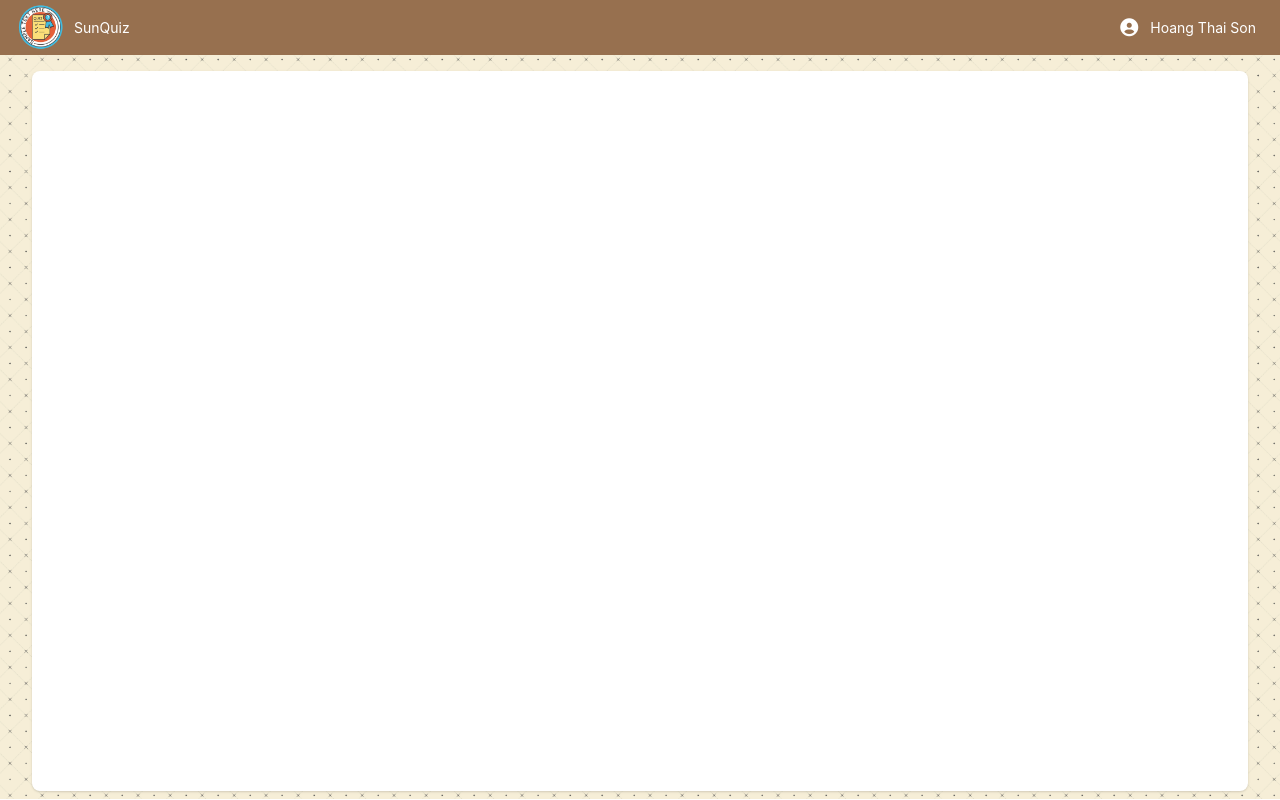
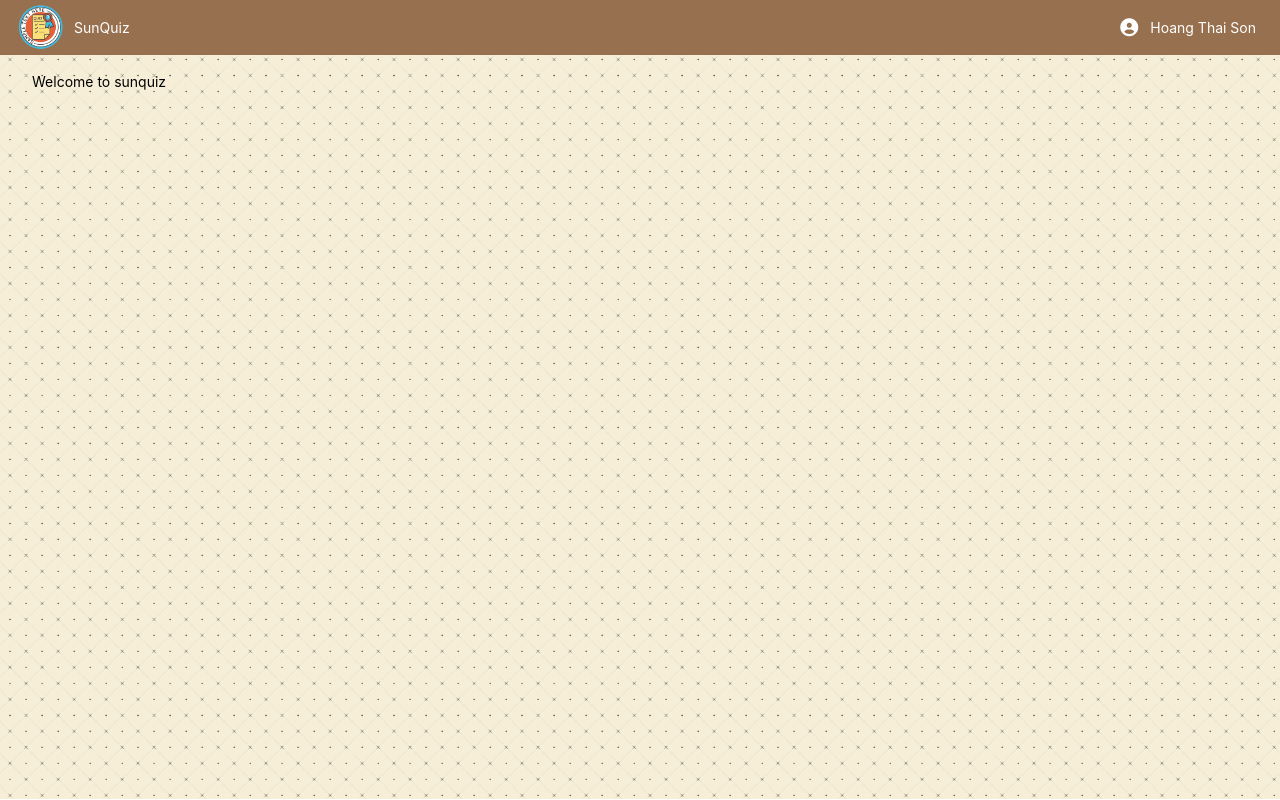
Before and after one commit to sonkun-game/sunquiz, a Nuxt app in the folder admin/teacher/: page / in a window 1280 px wide. Built offline with nearby package versions, Linux system fonts and the light colour scheme.

Commit message:
init code

```diff
--- a/admin/teacher/package.json
+++ b/admin/teacher/package.json
@@ -11,6 +11,7 @@
   "dependencies": {
     "core-js": "^3.19.3",
     "nuxt": "^2.15.8",
+    "uuid": "^9.0.1",
     "vue": "^2.6.14",
     "vue-server-renderer": "^2.6.14",
     "vue-template-compiler": "^2.6.14",
--- a/admin/teacher/pages/index.vue
+++ b/admin/teacher/pages/index.vue
@@ -1,6 +1,6 @@
 <template>
-  <div class="container p-4 shadow bg-white rounded-lg w-100">
-
+  <div>
+    Welcome to sunquiz
   </div>
 </template>
 
--- a/admin/teacher/pages/makeQuiz/index.vue
+++ b/admin/teacher/pages/makeQuiz/index.vue
@@ -1,5 +1,5 @@
 <template>
-  <div class="container p-4 shadow bg-yellow-50 rounded-lg w-100">
+  <div class="container p-4 shadow bg-yellow-50 rounded-lg m-auto">
     <p class="text-xl py-2">
       <b>Ngân hàng đề thi</b>
     </p>
```
Also changed, not shown: 1 other file (tests, documents, lock files or other folders).
